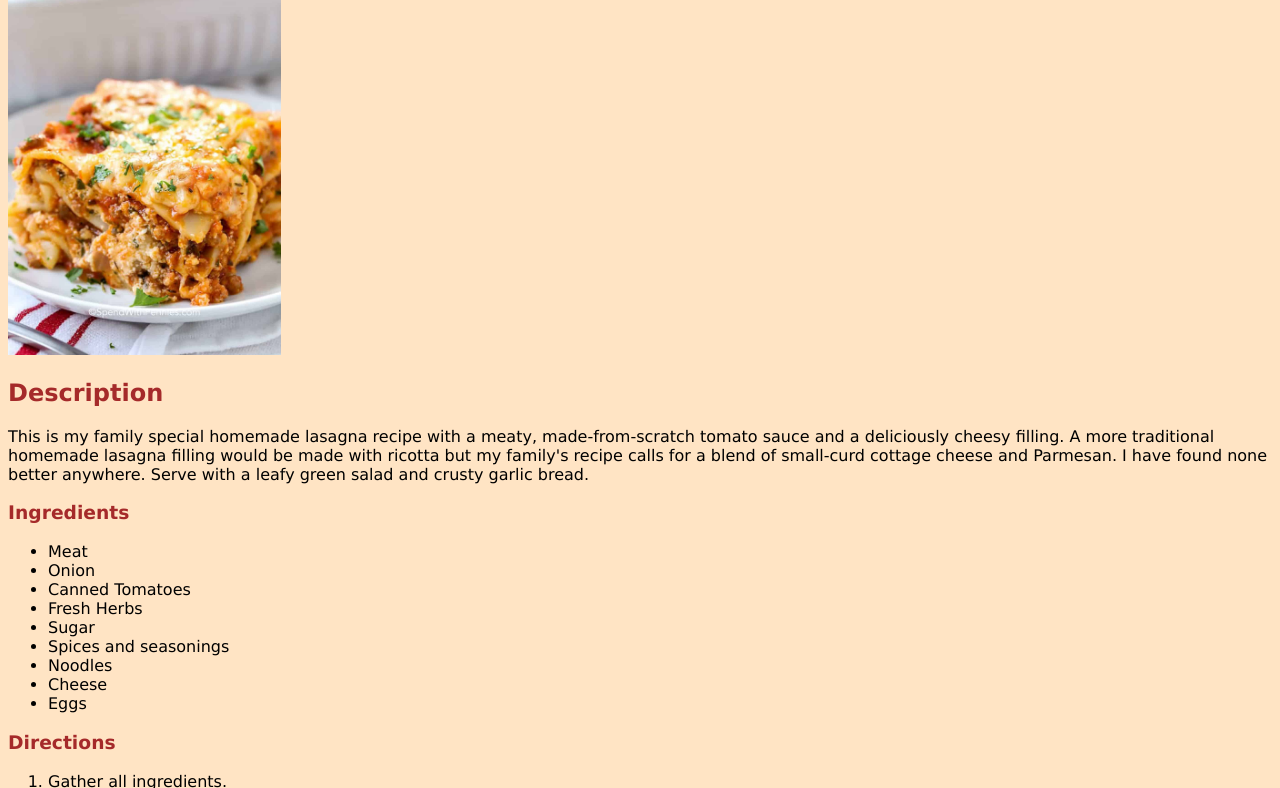
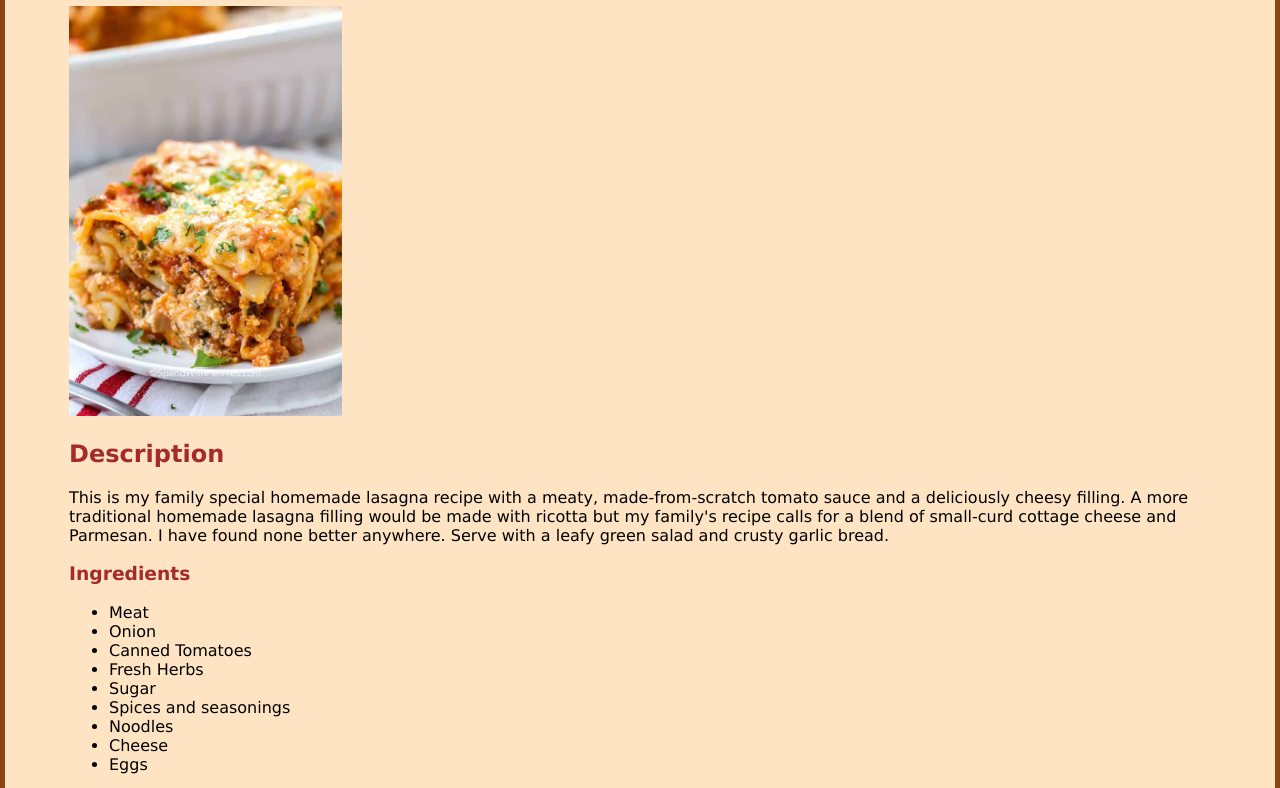
Before and after one commit to aarozanski/odin-recipes, a plain HTML site: page recipes/lasagna.html in a window 1280 px wide. Shown: the part 163-951 px from the top of the page. Drawn offline with Linux system fonts and the light colour scheme.

Commit message:
Lasagna recipe add the box model: margin, border, padding, content

```diff
--- a/recipes/lasagna.css
+++ b/recipes/lasagna.css
@@ -9,6 +9,10 @@ h2 {
 body {
     background-color: bisque;
     font-family: Verdana, Geneva, Tahoma, sans-serif;
+    padding: 64px;
+    border: 5px solid saddlebrown;
+    margin: auto;
+    box-sizing: border-box;
 }
 
 h3 {
```
